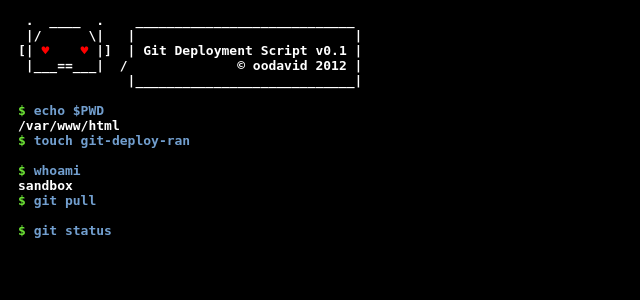
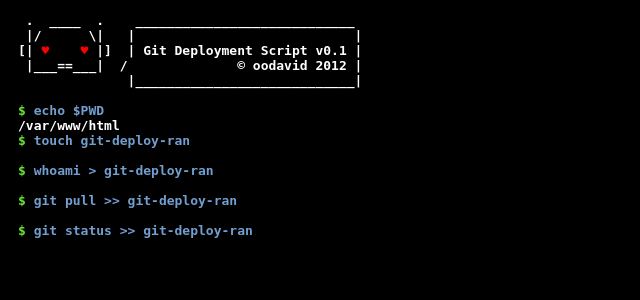
Before and after one commit to dopamine/cv, a PHP site: page /git-deploy.php in a window 1280 px wide. Shown: the top 300 px of the page, without its empty margins (0-640 px from the left). Run offline with PHP 8.4, Linux system fonts and the light colour scheme.

Commit message:
Testing git-deploy.php and WebHooks

```diff
--- a/git-deploy.php
+++ b/git-deploy.php
@@ -11,9 +11,9 @@
 	$commands = array(
 		'echo $PWD',
 		'touch git-deploy-ran',
-		'whoami',
-		'git pull',
-		'git status'/*,
+		'whoami > git-deploy-ran',
+		'git pull >> git-deploy-ran',
+		'git status >> git-deploy-ran'/*,
 		'git submodule sync',
 		'git submodule update',
 		'git submodule status',*/
```
